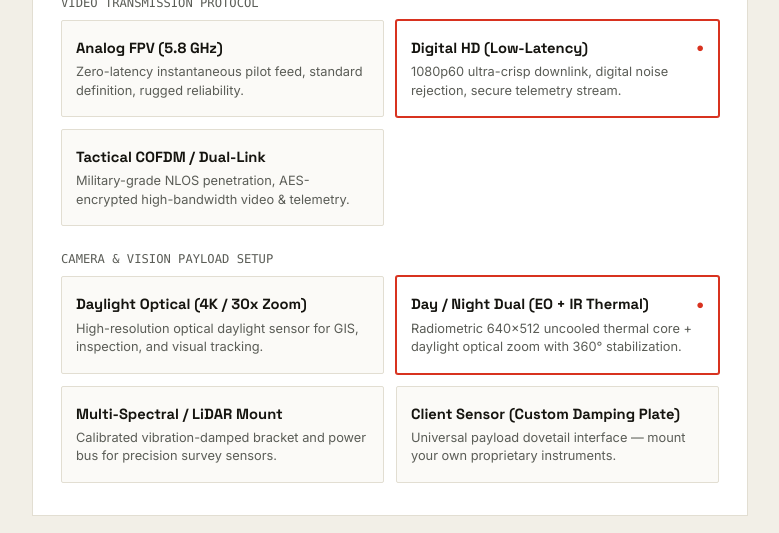
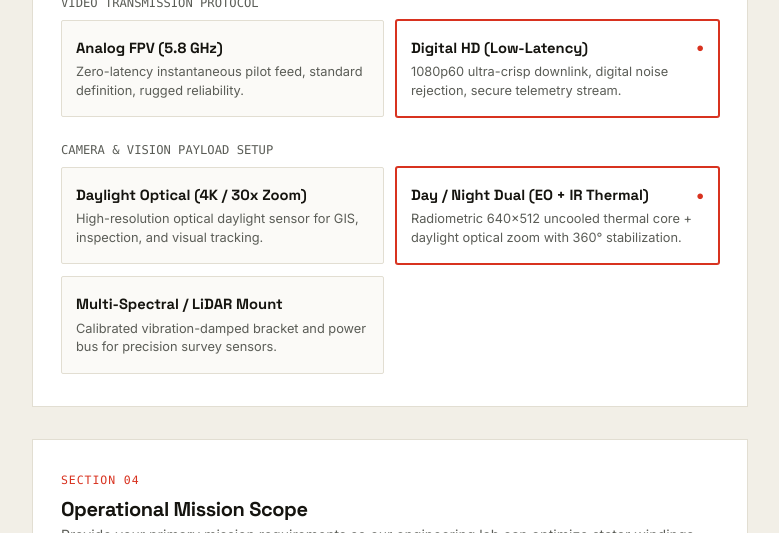
Before and after one commit to Swapnil14-art/dronesZ, a Next.js app: page /build-your-own-drone in a window 1280 px wide. Shown: the part 2380-2913 px from the top of the page, without its empty margins (50-829 px from the left). Built offline with nearby package versions, Linux system fonts and the light colour scheme; no server answers.

Commit message:
Build ur own drone

```diff
--- a/components/drone-builder/BuildYourOwnDrone.tsx
+++ b/components/drone-builder/BuildYourOwnDrone.tsx
@@ -104,11 +104,6 @@ const VIDEO_TRANSMISSION_OPTIONS = [
     name: "Digital HD (Low-Latency)",
     desc: "1080p60 ultra-crisp downlink, digital noise rejection, secure telemetry stream.",
   },
-  {
-    id: "cofdm" as VideoTransmission,
-    name: "Tactical COFDM / Dual-Link",
-    desc: "Military-grade NLOS penetration, AES-encrypted high-bandwidth video & telemetry.",
-  },
 ];
 
 const VIDEO_SETUP_OPTIONS = [
@@ -126,11 +121,6 @@ const VIDEO_SETUP_OPTIONS = [
     id: "multispectral-lidar" as VideoSetup,
     name: "Multi-Spectral / LiDAR Mount",
     desc: "Calibrated vibration-damped bracket and power bus for precision survey sensors.",
-  },
-  {
-    id: "custom-mount" as VideoSetup,
-    name: "Client Sensor (Custom Damping Plate)",
-    desc: "Universal payload dovetail interface — mount your own proprietary instruments.",
   },
 ];
 
```
